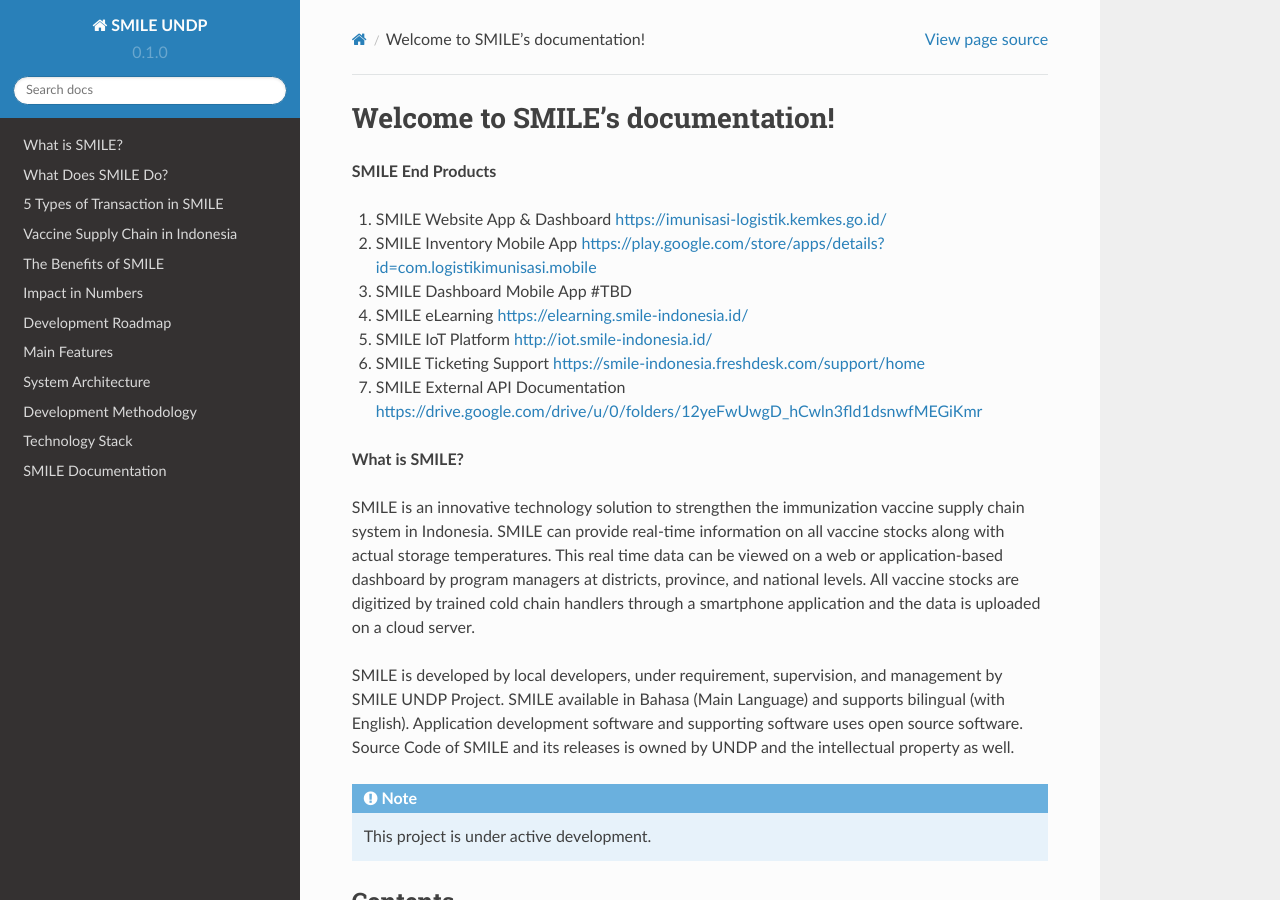
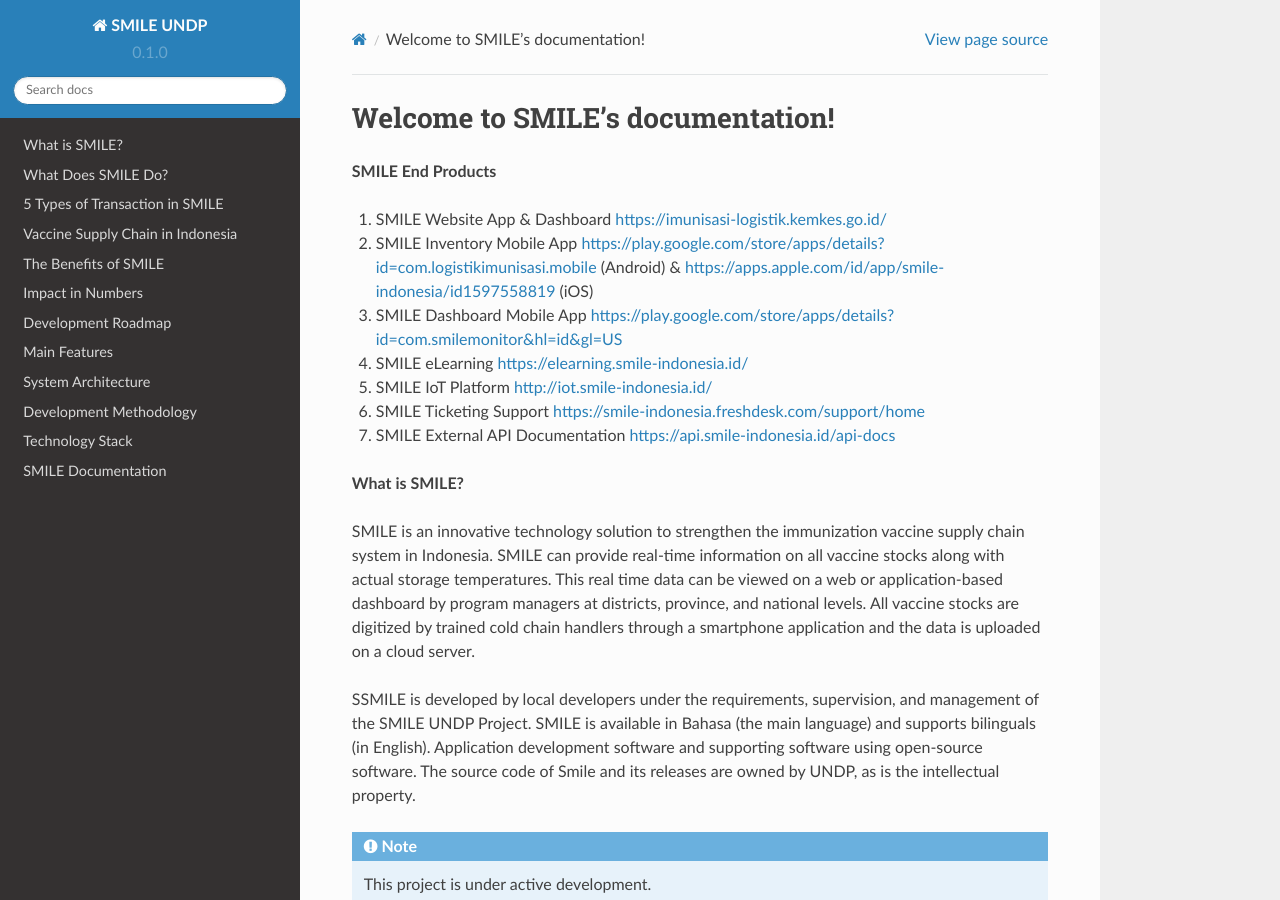
Before and after one commit to smile-indonesia/documentation, a Sphinx documentation site: the page built from docs/source/index.rst, in a window 1280 px wide and 900 px high. Built offline with Sphinx 7.4.7 and the Read the Docs theme 2.0.0, drawn with Linux system fonts in a browser that asks for light colours.

Commit message:
Update link end product

```diff
--- a/docs/source/index.rst
+++ b/docs/source/index.rst
@@ -4,18 +4,18 @@
 **SMILE End Products**
 
 1. SMILE Website App & Dashboard https://imunisasi-logistik.kemkes.go.id/
-2. SMILE Inventory Mobile App https://play.google.com/store/apps/details?id=com.logistikimunisasi.mobile
-3. SMILE Dashboard Mobile App #TBD
+2. SMILE Inventory Mobile App https://play.google.com/store/apps/details?id=com.logistikimunisasi.mobile (Android) & https://apps.apple.com/id/app/smile-indonesia/id1597558819 (iOS)
+3. SMILE Dashboard Mobile App https://play.google.com/store/apps/details?id=com.smilemonitor&hl=id&gl=US
 4. SMILE eLearning https://elearning.smile-indonesia.id/
 5. SMILE IoT Platform http://iot.smile-indonesia.id/
 6. SMILE Ticketing Support https://smile-indonesia.freshdesk.com/support/home
-7. SMILE External API Documentation https://drive.google.com/drive/u/0/folders/12yeFwUwgD_hCwln3fld1dsnwfMEGiKmr
+7. SMILE External API Documentation https://api.smile-indonesia.id/api-docs
 
 **What is SMILE?**
 
 SMILE is an innovative technology solution to strengthen the immunization vaccine supply chain system in Indonesia. SMILE can provide real-time information on all vaccine stocks along with actual storage temperatures. This real time data can be viewed on a web or application-based dashboard by program managers at districts, province, and national levels. All vaccine stocks are digitized by trained cold chain handlers through a smartphone application and the data is uploaded on a cloud server.
 
-SMILE is developed by local developers, under requirement, supervision, and management by SMILE UNDP Project. SMILE available in Bahasa (Main Language) and supports bilingual (with English). Application development software and supporting software uses open source software. Source Code of SMILE and its releases is owned by UNDP and the intellectual property as well.
+SSMILE is developed by local developers under the requirements, supervision, and management of the SMILE UNDP Project. SMILE is available in Bahasa (the main language) and supports bilinguals (in English). Application development software and supporting software using open-source software. The source code of Smile and its releases are owned by UNDP, as is the intellectual property.
 
 .. note::
 
```
